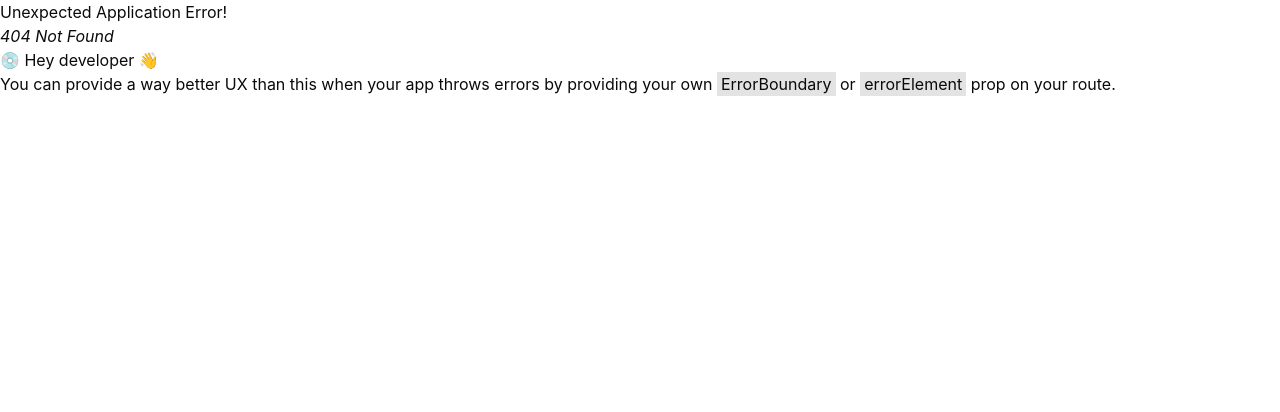
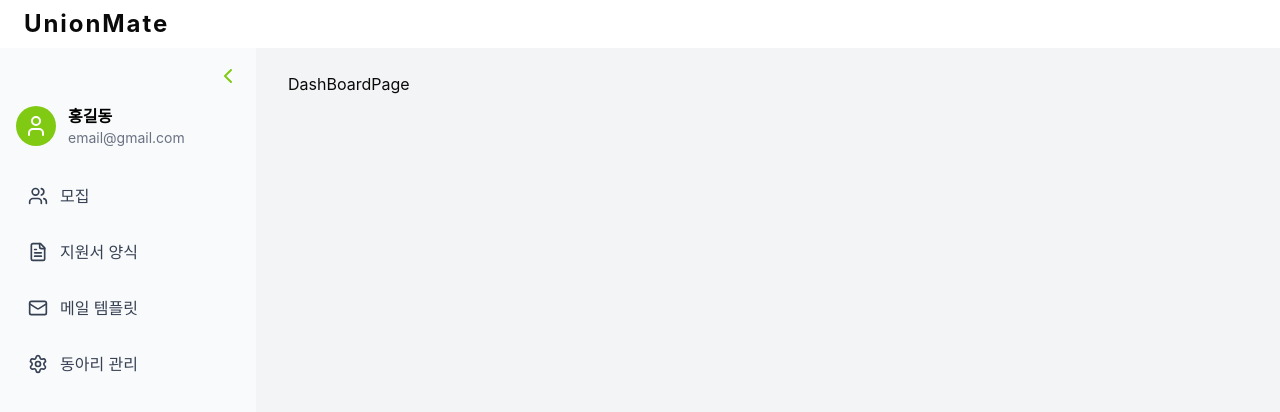
Before and after one commit to UnionMate/UnionMate-FE, a React (Vite) app: page /dashboard in a window 1280 px wide. Before the commit this address had no page. Shown: the top 412 px of the page. Built offline with nearby package versions, Linux system fonts and the light colour scheme; a web font is replaced by a local one.

Commit message:
feat: 메인 대시보드 사이드바 및 레이아웃 구현 완료

```diff
--- /dev/null
+++ b/src/app/layout/DashboardLayout.tsx
@@ -0,0 +1,26 @@
+import Header from "@/shared/components/Header";
+import Sidebar from "@/shared/components/Sidebar";
+import { Outlet } from "react-router-dom";
+import { useState } from "react";
+
+const DashboardLayout = () => {
+  const [isCollapsed, setIsCollapsed] = useState(false);
+
+  const handleToggle = () => {
+    setIsCollapsed(!isCollapsed);
+  };
+
+  return (
+    <div className="flex flex-col w-full h-screen bg-white">
+      <Header />
+      <div className="flex w-full h-screen bg-gray-100">
+        <Sidebar isCollapsed={isCollapsed} onToggle={handleToggle} />
+        <div className="flex px-8 py-6">
+          <Outlet />
+        </div>
+      </div>
+    </div>
+  );
+};
+
+export default DashboardLayout;
--- a/src/app/routes/Router.tsx
+++ b/src/app/routes/Router.tsx
@@ -5,6 +5,8 @@ import RootLayout from "../layout/RootLayout";
 import GreetingPage from "../../pages/greeting/GreetingPage";
 import CreateClubPage from "@/pages/createclub/CreateClubPage";
 import VerifyCodePage from "@/pages/verifycode/VerifyCodePage";
+import DashBoardPage from "@/pages/dashboard/DashBoardPage";
+import DashboardLayout from "../layout/DashboardLayout";
 
 export const router = createBrowserRouter([
   {
@@ -51,6 +53,16 @@ export const router = createBrowserRouter([
       },
     ],
   },
+  {
+    path: "/dashboard",
+    element: <DashboardLayout />,
+    children: [
+      {
+        index: true,
+        element: <DashBoardPage />,
+      },
+    ],
+  },
 ]);
 
 export default router;
--- /dev/null
+++ b/src/pages/dashboard/DashBoardPage.tsx
@@ -0,0 +1,5 @@
+const DashBoardPage = () => {
+  return <div>DashBoardPage</div>;
+};
+
+export default DashBoardPage;
--- a/src/shared/components/Header.tsx
+++ b/src/shared/components/Header.tsx
@@ -1,6 +1,6 @@
 const Header = () => {
   return (
-    <div className="flex px-8 py-4">
+    <div className="flex px-6 py-2 shadow-[0_4px_25px_1px_rgba(0,0,0,0.05)]">
       <div className="flex gap-4">
         <div className="flex font-bold text-2xl tracking-[0.08em]">
           UnionMate
--- /dev/null
+++ b/src/shared/components/Sidebar.tsx
@@ -0,0 +1,83 @@
+import clsx from "clsx";
+import {
+  ChevronLeft,
+  FileText,
+  Mail,
+  Settings,
+  Users,
+  ChevronRight,
+  User,
+} from "lucide-react";
+
+interface SidebarProps {
+  isCollapsed: boolean;
+  onToggle: () => void;
+}
+
+const Sidebar = ({ isCollapsed, onToggle }: SidebarProps) => {
+  const menuItems = [
+    { icon: Users, label: "모집", isActive: false },
+    { icon: FileText, label: "지원서 양식", isActive: false },
+    { icon: Mail, label: "메일 템플릿", isActive: false },
+    { icon: Settings, label: "동아리 관리", isActive: false },
+  ];
+
+  return (
+    <div
+      className={clsx(
+        "h-screen bg-gray-50 flex flex-col transition-all duration-500 ease-in-out",
+        isCollapsed ? "w-20" : "w-64"
+      )}
+    >
+      {/* Toggle Button */}
+      <div className="flex justify-end p-4">
+        <button onClick={onToggle}>
+          {isCollapsed ? (
+            <ChevronRight className="w-6 h-6 text-primary" />
+          ) : (
+            <ChevronLeft className="w-6 h-6 text-primary" />
+          )}
+        </button>
+      </div>
+
+      {/* User Profile Section */}
+      {!isCollapsed && (
+        <div className="px-4 pb-6">
+          <div className="flex items-center gap-3">
+            <div className="w-10 h-10 bg-primary rounded-full flex items-center justify-center">
+              <User className="w-6 h-6 text-white" />
+            </div>
+            <div className="flex flex-col">
+              <span className="font-bold text-black">홍길동</span>
+              <span className="text-sm text-gray-500">email@gmail.com</span>
+            </div>
+          </div>
+        </div>
+      )}
+
+      {/* Menu Items */}
+      <div className="flex-1 px-4">
+        {menuItems.map((item, index) => (
+          <div
+            key={index}
+            className={clsx(
+              "flex items-center gap-3 px-3 py-3 rounded-lg mb-2 cursor-pointer transition-colors",
+              item.isActive
+                ? "bg-[#80ca14] text-white"
+                : "text-gray-700 hover:bg-gray-100"
+            )}
+          >
+            <item.icon className="w-5 h-5" />
+            {!isCollapsed && (
+              <span className="font-medium whitespace-nowrap">
+                {item.label}
+              </span>
+            )}
+          </div>
+        ))}
+      </div>
+    </div>
+  );
+};
+
+export default Sidebar;
```
